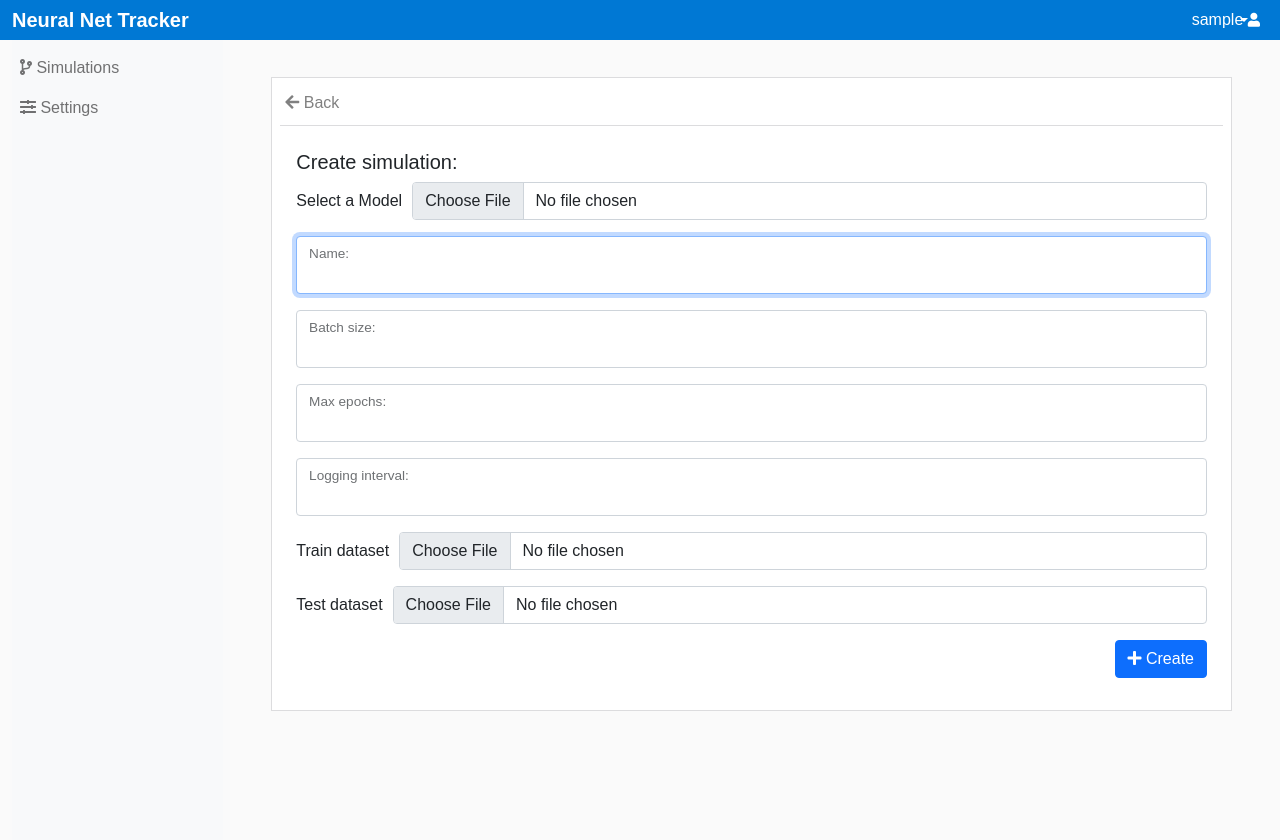
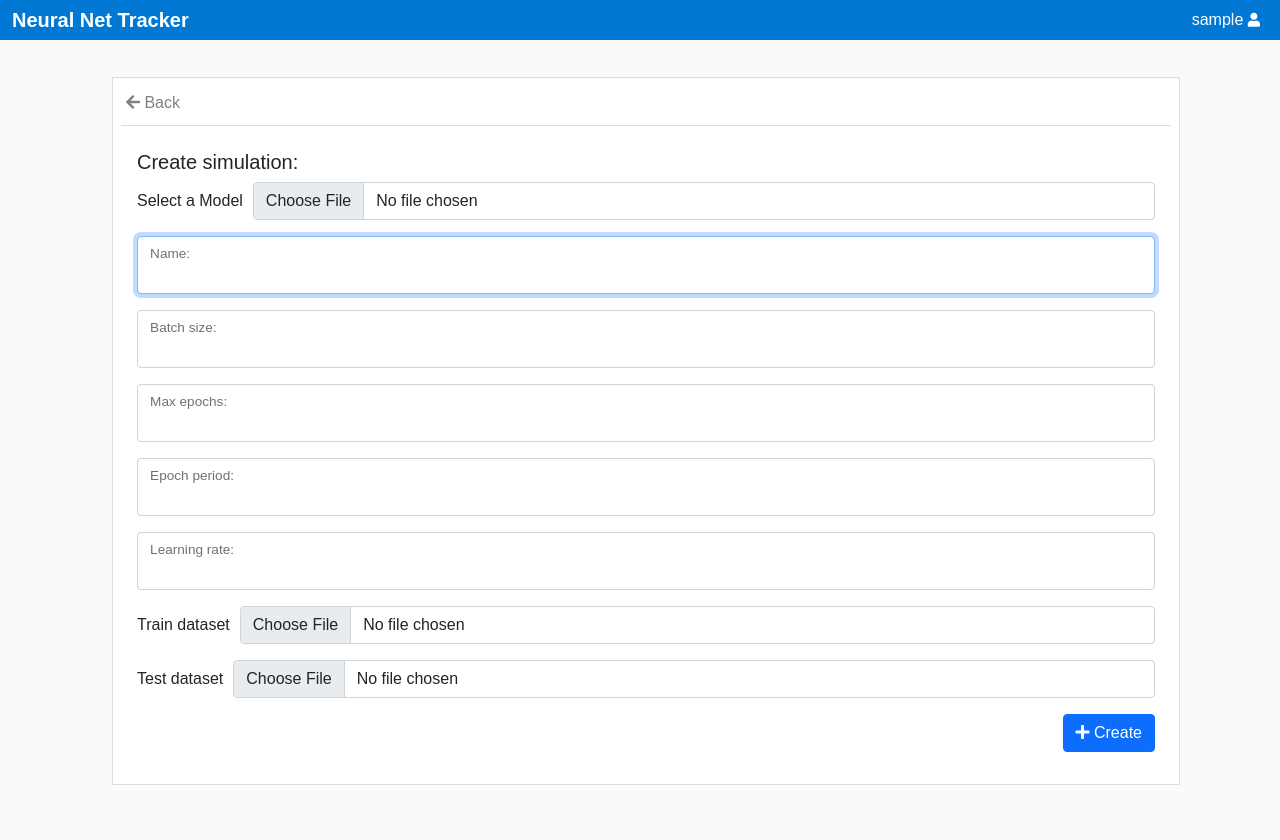
Before and after one commit to Dioben/PI18, a Django app: page /simulations/create/ in a window 1280 px wide. Run offline with Django 3.2, Linux system fonts and the light colour scheme; the visitor is signed in with stand-in values (Sample User, id 1); some libraries are stand-ins or nearby versions.

Commit message:
New attributes and small changes

```diff
--- a/server/app/forms.py
+++ b/server/app/forms.py
@@ -43,6 +43,7 @@ class ConfSimForm(forms.Form):
     )
     logging_interval = forms.IntegerField(
         validators=[MinValueValidator(1)],
+        label='Epoch period',
         widget=forms.NumberInput(
             attrs={
                 'class': 'form-control'
@@ -54,6 +55,14 @@ class ConfSimForm(forms.Form):
         widget=forms.NumberInput(
             attrs={
                 'class': 'form-control'
+            }
+        )
+    )
+    learning_rate = forms.FloatField(
+        validators=[MinValueValidator(0.00001)],
+        widget=forms.NumberInput(
+            attrs={
+                'class': 'form-control',
             }
         )
     )
--- a/server/app/views.py
+++ b/server/app/views.py
@@ -137,7 +137,8 @@ def post_sim(request):  # TODO: add a version that allows file upload for Datase
                          layers=len(modeljson['config']['layers']),
                          biases=bytes(biastext, 'utf-8'),
                          epoch_interval=confForm.cleaned_data["logging_interval"],
-                         goal_epochs=confForm.cleaned_data["max_epochs"])
+                         goal_epochs=confForm.cleaned_data["max_epochs"],
+                         learning_rate=confForm.cleaned_data["learning_rate"])
         sim.save()
 
         trainset = '/all_datasets/' + str(sim.id) + '-dataset_train.npz'
@@ -163,6 +164,7 @@ def post_sim(request):  # TODO: add a version that allows file upload for Datase
                 "batch_size": confForm.cleaned_data['batch_size'],
                 "epochs": sim.goal_epochs,
                 "epoch_period": sim.epoch_interval,
+                "learning_rate": sim.learning_rate,
                 "train_feature_name": "x_train",
                 "train_label_name": "y_train",
                 "test_feature_name": "x_test",
--- a/server/templates/layout.html
+++ b/server/templates/layout.html
@@ -18,7 +18,7 @@
                 <a class="navbar-brand" style="color: white; font-weight: bolder;" href="/simulations/">Neural Net Tracker</a>
                 <ul class="navbar-nav">
                     <li class="nav-item dropdown">
-                        <a class="nav-link dropdown-toggle" href="#" style="color: white; text-decoration: none" id="navbarUserDropdown" role="button" data-bs-toggle="dropdown" aria-expanded="false">
+                        <a class="nav-link" href="#" style="color: white; text-decoration: none" id="navbarUserDropdown" role="button" data-bs-toggle="dropdown" aria-expanded="false">
                             {{ user.username }} <i class="fa fa-user fa-sm"></i>
                         </a>
                         <ul class="dropdown-menu dropdown-menu-end" aria-labelledby="navbarUserDropdown">
@@ -35,7 +35,7 @@
         </nav>
         <div class="container-fluid pe-0">
             <div class="row min-vh-100 flex-column flex-md-row">
-                <aside class="col-12 col-md-2 p-0 bg-light flex-shrink-1">
+                {% comment %}<aside class="col-12 col-md-2 p-0 bg-light flex-shrink-1">
                     <nav class="navbar navbar-expand navbar-light bg-light flex-md-column flex-row align-items-start py-2">
                         <div class="collapse navbar-collapse ">
                             <ul class="flex-md-column flex-row navbar-nav w-100 justify-content-between">
@@ -48,7 +48,7 @@
                             </ul>
                         </div>
                     </nav>
-                </aside>
+                </aside>{% endcomment %}
                 <main class="col bg-faded py-3 flex-grow-1">
                     <div class="container">
                         {% block content %}
--- a/server/templates/simulationCreate.html
+++ b/server/templates/simulationCreate.html
@@ -34,6 +34,10 @@
                             {{ configForm.logging_interval }}
                             {{ configForm.logging_interval.label_tag }}
                         </div>
+                        <div class="form-floating mb-3">
+                            {{ configForm.learning_rate }}
+                            {{ configForm.learning_rate.label_tag }}
+                        </div>
                         <div class="mb-3 d-flex">
                             <label for="{{ configForm.train_dataset.id_for_label }}" class="form-label mb-0" style="white-space: nowrap; margin-right: 10px; height: 38px; line-height: 38px; text-align: center; ">{{ configForm.train_dataset.label }}</label>
                             {{ configForm.train_dataset }}
```
Also changed, not shown: server/templates/simulationInfo.html (+7 -4 lines).
